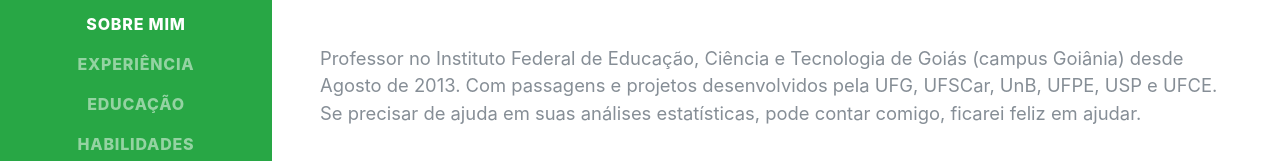
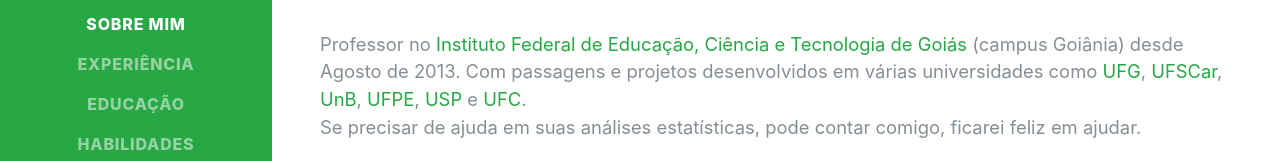
Before and after one commit to supervedovatto/thiagovedovatto.site, a Gatsby site: page / in a window 1280 px wide. Shown: the part 348-509 px from the top of the page. Built offline with nearby package versions, Linux system fonts and the light colour scheme; Gatsby itself is replaced by a stand-in of ours; a web font is replaced by a local one.

Commit message:
Adição de links para as universidades e mudança do avatar

```diff
--- a/src/pages/index.js
+++ b/src/pages/index.js
@@ -27,8 +27,8 @@
             <a href={`mailto:${config.email}`}>{config.email}</a>
           </div>
           <p className="lead mb-0">
-            Professor no Instituto Federal de Educação, Ciência e Tecnologia de Goiás (campus Goiânia) desde Agosto de 2013.
-            Com passagens e projetos desenvolvidos pela UFG, UFSCar, UnB, UFPE, USP e UFCE.
+            Professor no <a href="https://www.ifg.edu.br/">Instituto Federal de Educação, Ciência e Tecnologia de Goiás</a> (campus Goiânia) desde Agosto de 2013.
+            Com passagens e projetos desenvolvidos em várias universidades como <a href="https://www.ufg.br/">UFG</a>, <a href="https://www2.ufscar.br/">UFSCar</a>, <a href="https://www.unb.br/">UnB</a>, <a href="https://www.ufpe.br/">UFPE</a>, <a href="https://www5.usp.br/">USP</a> e <a href="http://www.ufc.br/">UFC</a>.
           </p>
           <p className="lead mb-5">
             Se precisar de ajuda em suas análises estatísticas, pode contar comigo, ficarei feliz em ajudar.
```
Also changed, not shown: src/assets/images/avatar.png.
